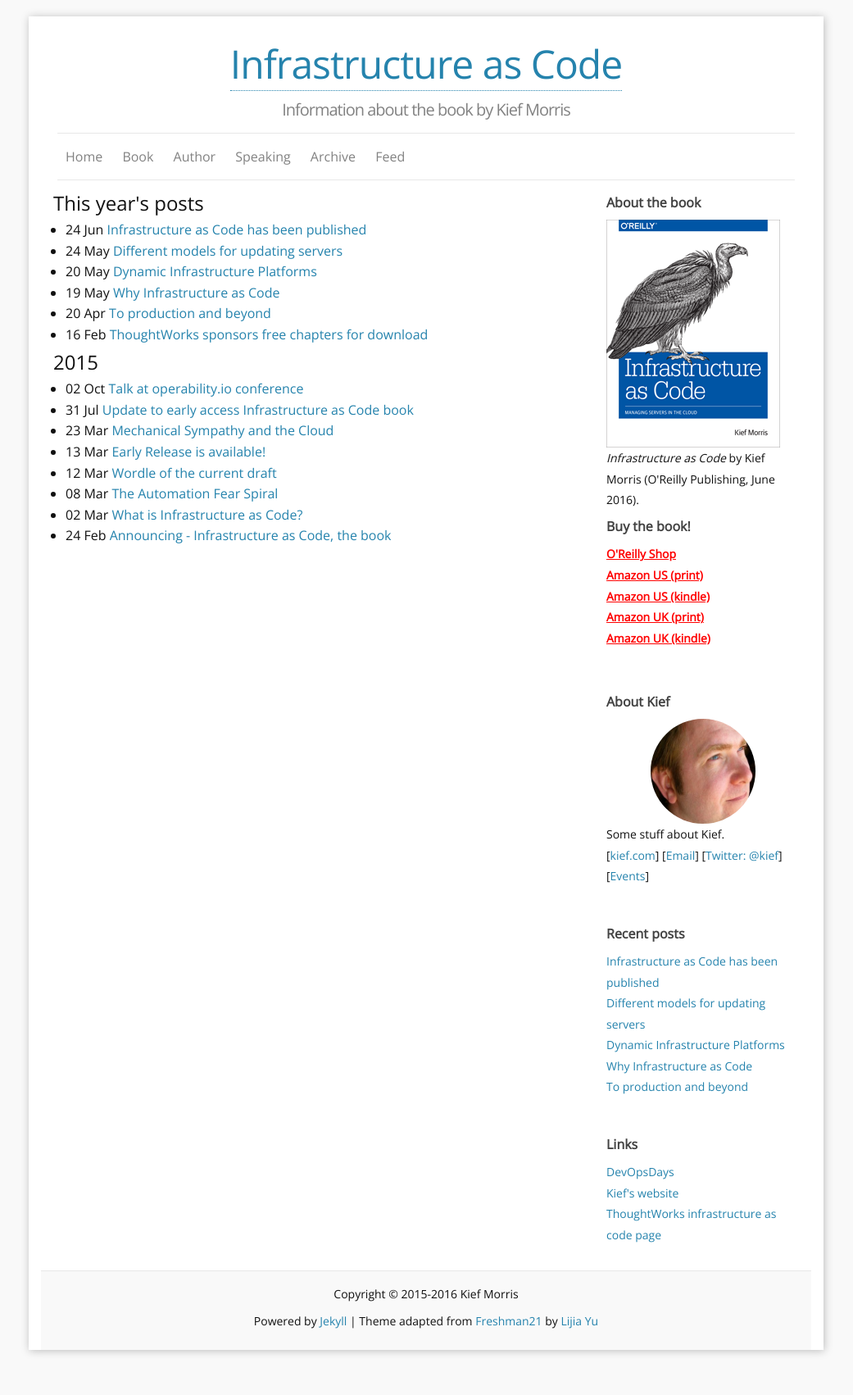
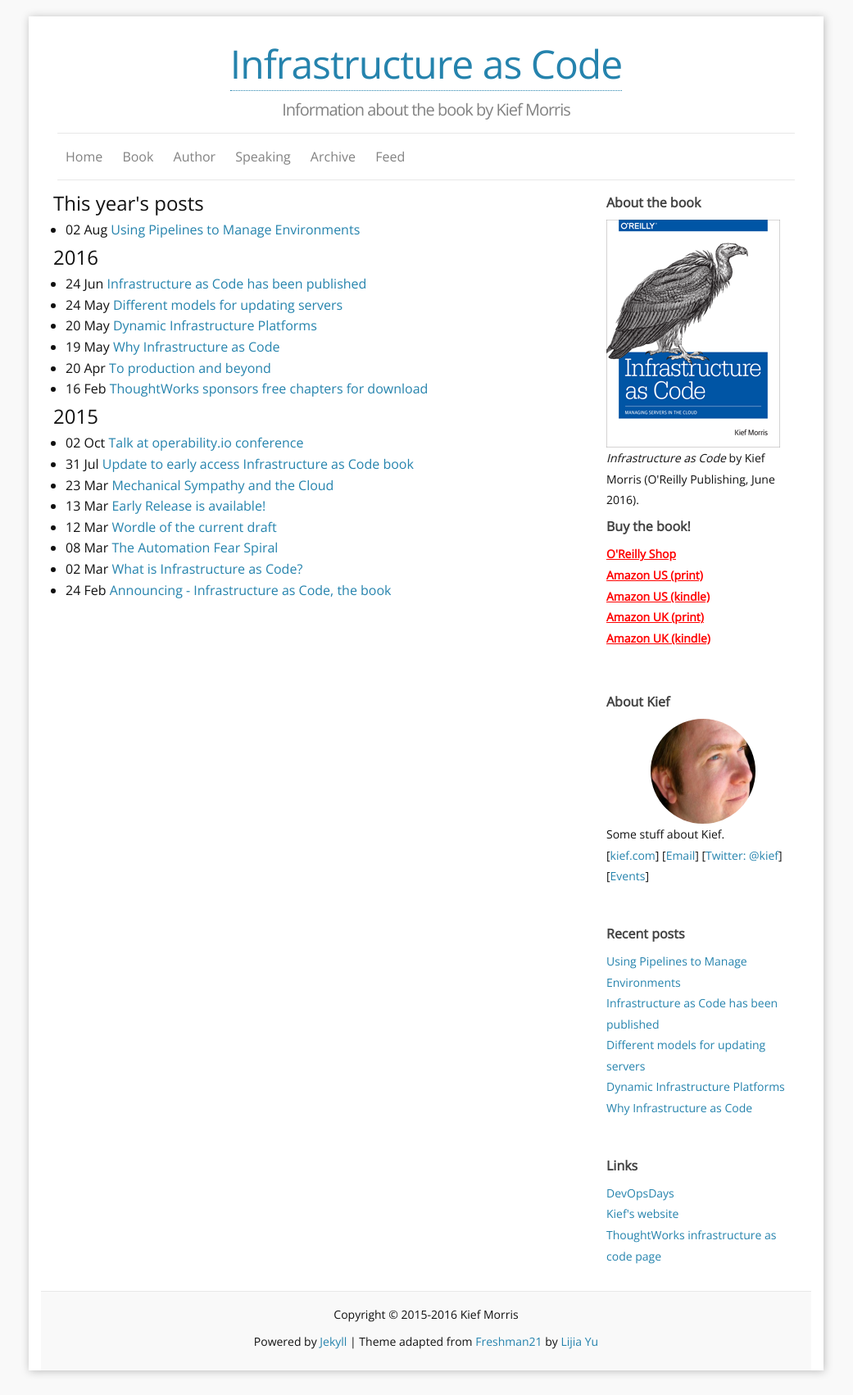
Before and after one commit to kief/infrastructure-as-code.com, a Jekyll site: the page built from archive.html, in a window 1280 px wide. Shown: the whole page at 82% size, without its empty margins (120-1161 px from the left). Built offline with Jekyll 4.4.1, drawn with Linux system fonts in a browser that asks for light colours; comment, search, counter and statistics services are not loaded; a file with an impossible date is left out; before the commit the page ends 1677 px from its top, so only the background shows below that.

Commit message:
Change post date so it shows up

```diff
--- a/_posts/2017-08-01-environment-pipeline.md
+++ b/_posts/2017-08-01-environment-pipeline.md
@@ -1,7 +1,7 @@
 ---
 layout: post
 title:  "Using Pipelines to Manage Environments"
-date:   2017-08-302 07:04:00
+date:   2017-08-02 05:04:00
 categories: book
 published: true
 ---
```
